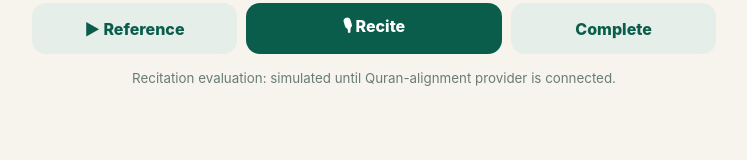
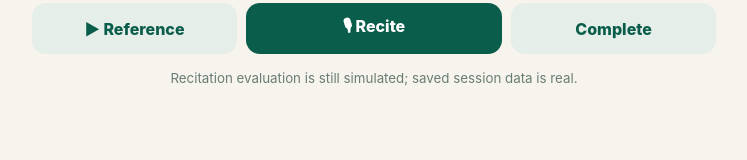
Before and after one commit to smtalhadv-web/quran-ustadh, a Next.js app: page /class in a window 1280 px wide. Shown: the part 555-715 px from the top of the page, without its empty margins (266-1013 px from the left). Built offline with nearby package versions, Linux system fonts and the light colour scheme; no server answers.

Commit message:
Connect app/class/page.tsx to Supabase persistence

```diff
--- a/app/class/page.tsx
+++ b/app/class/page.tsx
@@ -3,13 +3,15 @@ import {useEffect,useState} from "react";
 import {useRouter} from "next/navigation";
 import {BottomNav} from "@/components/bottom-nav";
 import {QuranAyah,QuranService} from "@/lib/quran-service";
-import {completeSession,loadStudent} from "@/lib/student-store";
+import {defaultStudent,Student} from "@/lib/student-store";
+import {completeCurrentSession,getCurrentStudent} from "@/lib/student-repository";
+
 type Phase="ready"|"listening"|"checking"|"mistake"|"corrected";
 export default function ClassPage(){
- const router=useRouter();const [ayah,setAyah]=useState<QuranAyah|null>(null);const [phase,setPhase]=useState<Phase>("ready");
- useEffect(()=>{QuranService.getAyah("78:11").then(setAyah)},[]);
+ const router=useRouter();const [ayah,setAyah]=useState<QuranAyah|null>(null);const [phase,setPhase]=useState<Phase>("ready");const [student,setStudent]=useState<Student>(defaultStudent);
+ useEffect(()=>{QuranService.getAyah("78:11").then(setAyah);getCurrentStudent().then(setStudent)},[]);
  const record=()=>{setPhase("listening");setTimeout(()=>{setPhase("checking");setTimeout(()=>setPhase("mistake"),900)},900)};
- const finish=()=>{completeSession(loadStudent());router.push("/progress")};
+ const finish=async()=>{if(!student.id){router.push("/login");return}await completeCurrentSession(student.id);router.push("/progress")};
  const message={ready:"پہلے آیت سنیں، پھر بسم اللہ پڑھ کر شروع کریں۔",listening:"سن رہا ہوں…",checking:"تلاوت چیک کی جا رہی ہے…",mistake:"یہ حصہ ایک مرتبہ دوبارہ پڑھیں۔",corrected:"ماشاء اللہ، اب پوری آیت دوبارہ سنائیں۔"}[phase];
  return <main className="classShell">
   <header className="classHead"><div><span>Today's class</span><b>Surah An-Naba · 11</b></div><button onClick={finish}>End</button></header>
@@ -20,7 +22,7 @@ export default function ClassPage(){
    {phase==="mistake"?<button className="mic" onClick={()=>setPhase("corrected")}>Repeat word ✓</button>:<button className="mic" onClick={record}>🎙 {phase==="listening"?"Listening…":"Recite"}</button>}
    <button onClick={finish}>Complete</button>
   </div>
-  <small className="mockLabel">Recitation evaluation: simulated until Quran-alignment provider is connected.</small>
+  <small className="mockLabel">Recitation evaluation is still simulated; saved session data is real.</small>
   <BottomNav/>
  </main>
 }
```
